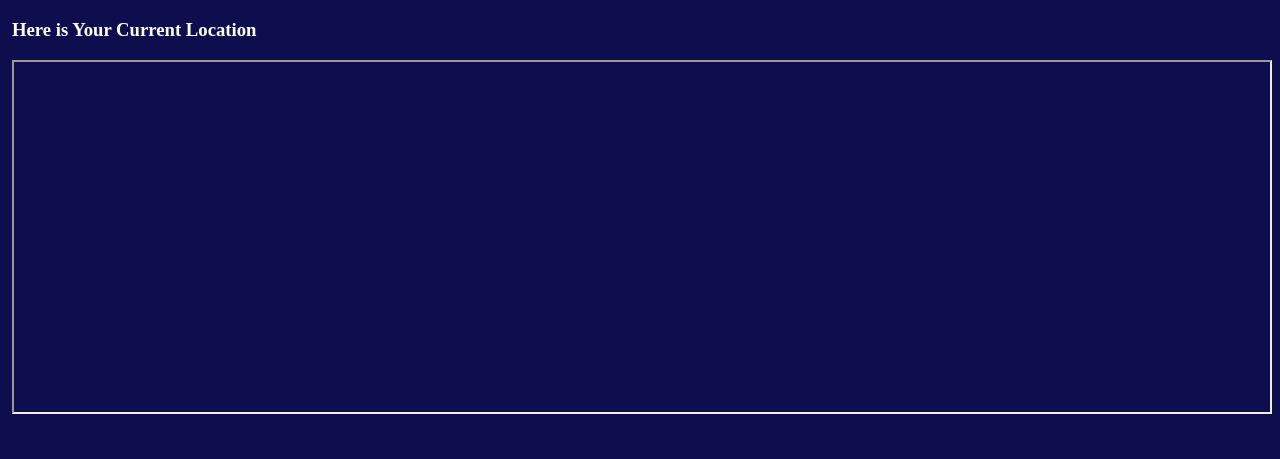
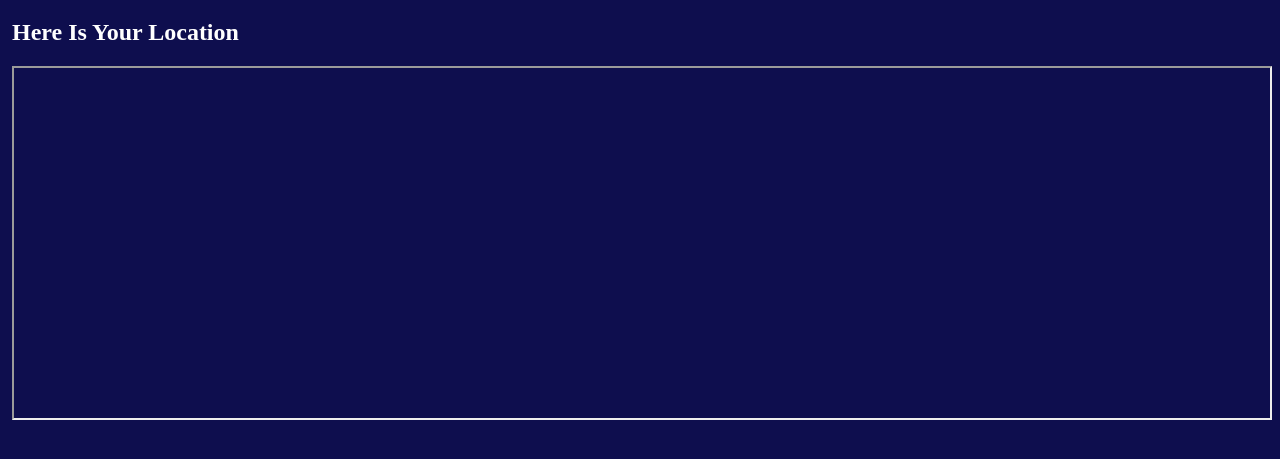
Before and after one commit to pranavikadatla/Weather-App, a plain HTML site: page index.html in a window 1280 px wide. Both pictures are taken after a click on the button "Fetch Data". Shown: the part 73-532 px from the top of the page. Drawn offline with Linux system fonts and the light colour scheme.

Commit message:
my project submitted

```diff
--- a/index.html
+++ b/index.html
@@ -14,7 +14,7 @@
 </div>
 <div id="secondpage" >
     <h1>Welcome To The Weather App</h1>
-    <h3>Here is Your Current Location</h3>
+    <h2 id ="heading"></h2>
 <p id="latlong"></p>
 <iframe id="map" src="" width="100%" height="350" frameborder="1" style="border:2"></iframe>
 <div id="weatherData">
--- a/script.js
+++ b/script.js
@@ -3,9 +3,11 @@ const map=document.getElementById("map");
 let weatherData= document.getElementById("weatherData");
 const firstpage=document.getElementById("firstpage");
 const secondpage=document.getElementById("secondpage");
+const heading=document.getElementById("heading");
 function getLocation() {
     firstpage.style.display='none';
     secondpage.style.display='block';
+    heading.innerText="Here Is Your Location";
    if (navigator.geolocation) {
     navigator.geolocation.getCurrentPosition(showPosition);
 
```
